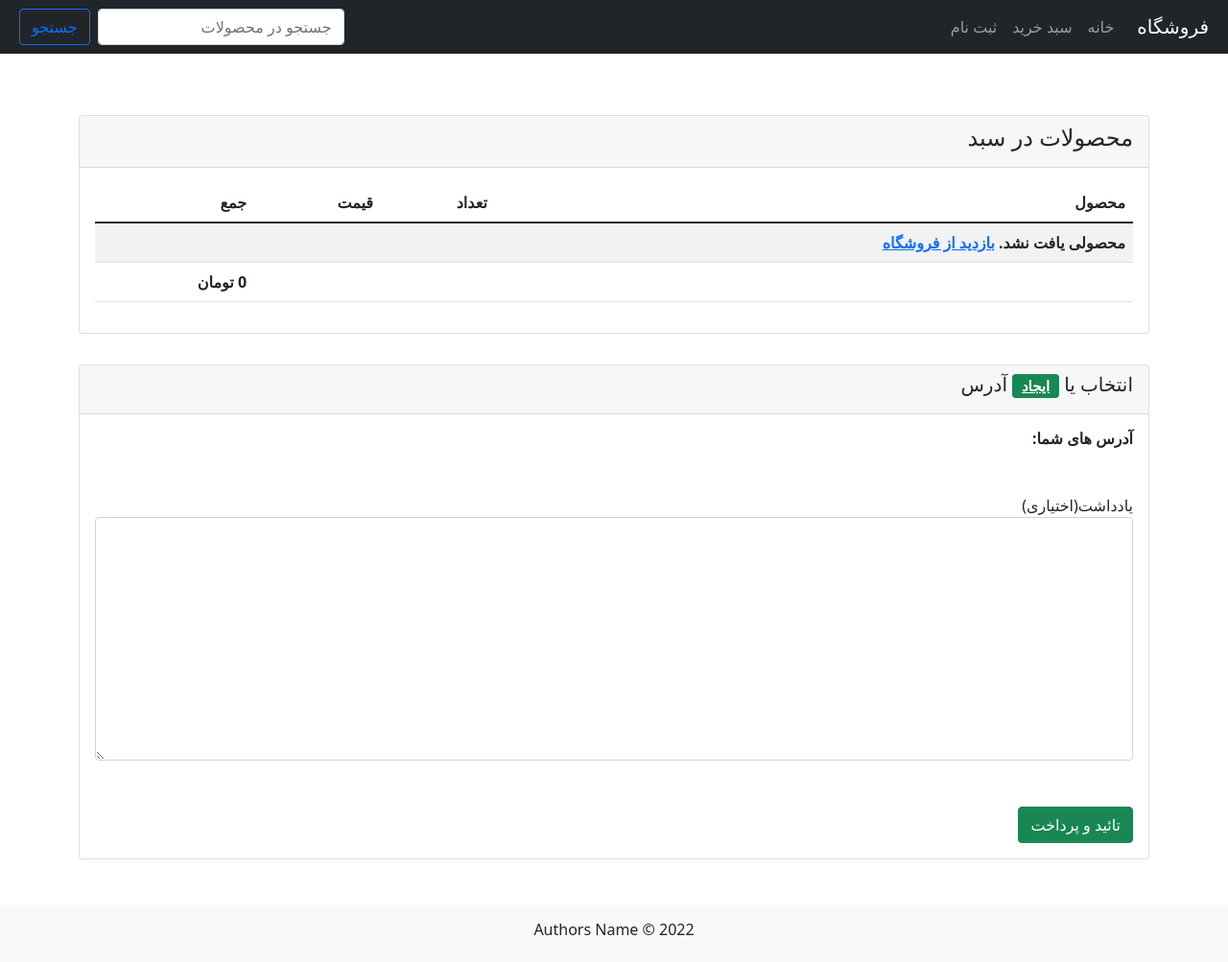
After one commit to AbolfazlAbdi48/entekhab-challenge, a Django app: page /cart/checkout/ in a window 1280 px wide. The commit adds this page. Shown: the whole page at 96% size. Run offline with Django 4.2, Linux system fonts and the light colour scheme; the visitor is signed in with stand-in values (Sample User, id 1); data that the repository does not hold is empty; some libraries are stand-ins or nearby versions.

Commit message:
Add: checkout view, form & template

```diff
--- /dev/null
+++ b/core/forms.py
@@ -0,0 +1,12 @@
+from django import forms
+
+
+class CheckoutForm(forms.Form):
+    address = forms.CharField(
+        widget=forms.TextInput
+    )
+    message = forms.CharField(
+        widget=forms.Textarea,
+        required=False,
+        label='یادداشت(اختیاری)'
+    )
--- a/core/templates/core/cart.html
+++ b/core/templates/core/cart.html
@@ -63,7 +63,8 @@
                             <b>جمع کل سبد خرید: </b>
                             <b id="factorTotal">{{ cart.get_total_price|intcomma:False }} تومان</b>
                         </div>
-                        <a href="#" class="btn btn-success w-100 mt-4">ثبت سفارش</a>
+                        <!-- TODO redirect unauthorized user -->
+                        <a href="{% url 'core:cart-checkout' %}" class="btn btn-success w-100 mt-4">ثبت سفارش</a>
                     </div>
                 </div>
             {% endif %}
--- /dev/null
+++ b/core/templates/core/checkout.html
@@ -0,0 +1,104 @@
+{% extends 'core/base.html' %}
+{% load humanize %}
+{% load crispy_forms_tags %}
+
+{% block title %}
+    تائید نهایی
+{% endblock %}
+
+{% block content %}
+    <div class="container my-5">
+        <div class="row">
+            <div class="col-md-12 my-3">
+                <div class="card">
+                    <div class="card-header">
+                        <h4 class="card-title">محصولات در سبد</h4>
+                    </div>
+                    <div class="card-body">
+                        <table class="table table-striped">
+                            <thead>
+                            <tr>
+                                <th scope="col">محصول</th>
+                                <th scope="col">تعداد</th>
+                                <th scope="col">قیمت</th>
+                                <th scope="col">جمع</th>
+                            </tr>
+                            </thead>
+                            <tbody>
+                            {% for item in cart %}
+                                <tr>
+                                    <th scope="row">
+                                        <a href="{% url 'core:product-detail' item.product.id %}"
+                                           class="text-primary">{{ item.product.title }}</a>
+                                    </th>
+                                    <td>{{ item.count }}</td>
+                                    <td>{{ item.price|intcomma:False }} تومان</td>
+                                    <td>
+                                        <span>{{ item.total_price|intcomma:False }} تومان</span>
+                                    </td>
+                                </tr>
+                            {% empty %}
+                                <tr>
+                                    <th>
+                                        محصولی یافت نشد. <a href="/" class="text-primary">بازدید از فروشگاه</a>
+                                    </th>
+                                    <td></td>
+                                    <td></td>
+                                    <td></td>
+                                </tr>
+                            {% endfor %}
+
+                            <tr>
+                                <td></td>
+                                <td></td>
+                                <td></td>
+                                <td>
+                                    <b>
+                                        {{ cart.get_total_price|intcomma:False }} تومان
+                                    </b>
+                                </td>
+                            </tr>
+
+                            </tbody>
+                        </table>
+                    </div>
+                </div>
+            </div>
+        </div>
+
+        <div class="col-md-12 my-3">
+            <div class="card">
+                <div class="card-header">
+                    <h5 class="card-title">
+                        انتخاب یا
+                        <!-- TODO: redirect user to create address page  -->
+                        <a href="#" class="badge bg-success">ایجاد</a>
+                        آدرس
+                    </h5>
+                </div>
+
+                <div class="card-body">
+                    <form method="post">
+                        {% csrf_token %}
+                        <h6 class="fw-bold">آدرس های شما:</h6>
+                        {% for address in request.user.addresses.all %}
+                            <div class="my-2">
+                                <input type="radio" name="address" id="id_address_{{ address.id }}"
+                                       value="{{ address.id }}">
+                                <label for="id_address_{{ address.id }}">{{ address.name }} - {{ address.city }}</label>
+                            </div>
+                        {% endfor %}
+
+                        <div class="mt-5">
+                            {{ form.message|as_crispy_field }}
+                        </div>
+
+                        <div class="mt-5">
+                            <button type="submit" class="btn btn-success">تائید و پرداخت</button>
+                        </div>
+                    </form>
+                </div>
+            </div>
+        </div>
+    </div>
+{% endblock %}
--- a/core/urls.py
+++ b/core/urls.py
@@ -4,6 +4,7 @@ from .views import (
     cart_view,
     cart_add_ajax_view,
     cart_remove_ajax_view,
+    checkout_view,
     ProductDetailView
 )
 
@@ -13,5 +14,6 @@ urlpatterns = [
     path('cart/', cart_view, name='cart'),
     path('cart/add/<product_id>', cart_add_ajax_view, name='cart-add'),
     path('cart/remove/<product_id>', cart_remove_ajax_view, name='cart-remove'),
+    path('cart/checkout/', checkout_view, name='cart-checkout'),
     path('products/<int:pk>', ProductDetailView.as_view(), name='product-detail'),
 ]
--- a/core/views.py
+++ b/core/views.py
@@ -1,5 +1,7 @@
 import json
 
+from django.contrib import messages
+from django.contrib.auth.decorators import login_required
 from django.http import HttpResponseBadRequest, JsonResponse
 from django.shortcuts import render, get_object_or_404
 
@@ -7,6 +9,8 @@ from django.shortcuts import render, get_object_or_404
 from django.views.generic import DetailView
 
 from core.cart import Cart
+from core.forms import CheckoutForm
+from core.models import Address, Order, OrderDetail
 from product.models import Product
 
 
@@ -68,6 +72,47 @@ def cart_remove_ajax_view(request, product_id):
     return HttpResponseBadRequest('Invalid request')
 
 
+@login_required
+def checkout_view(request):
+    cart = Cart(request)
+    form = CheckoutForm(request.POST or None)
+
+    if form.is_valid():
+        cd = form.cleaned_data  # cleaned data
+
+        # get address
+        address = get_object_or_404(Address, user=request.user, id=cd.get('address'))
+        # get or create order
+        order, created = Order.objects.get_or_create(user=request.user, is_paid=False, address__isnull=True)
+
+        # save order's address & message
+        order.address = address
+        order.message = cd.get('message')
+        order.save()
+
+        # create order details option from cart objects
+        order_details = []
+        for item in cart:
+            order_details.append(
+                OrderDetail(
+                    order=order,
+                    product=item.get('product'),
+                    count=item.get('count'),
+                    price=item.get('price')
+                )
+            )
+        OrderDetail.objects.bulk_create(order_details)
+
+        messages.success('سفارش شما با موفقیت ثبت شد.')
+        # TODO: redirect user to simulation payment page
+
+    context = {
+        'cart': cart,
+        'form': form
+    }
+    return render(request, 'core/checkout.html', context)
+
+
 class ProductDetailView(DetailView):
     queryset = Product.objects.filter(is_active=True)
     template_name = 'core/product_detail.html'
```
